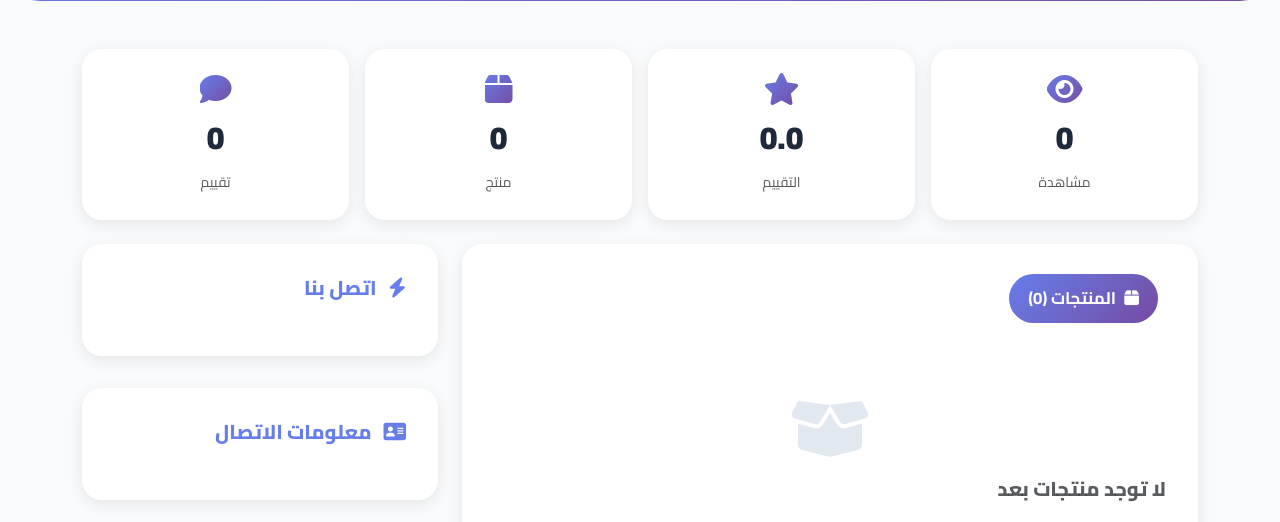
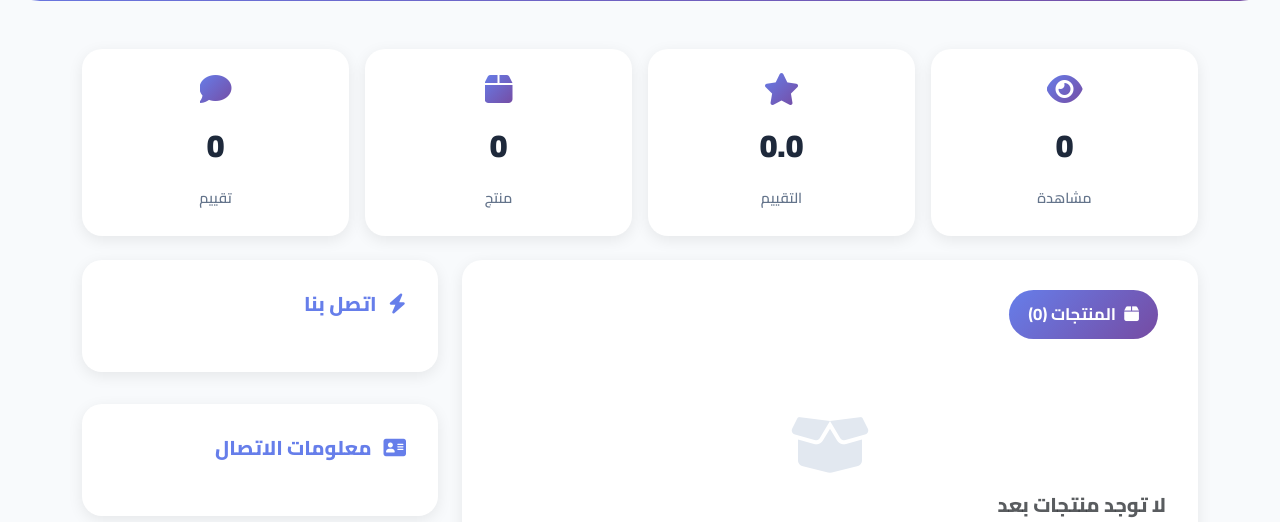
Before and after one commit to sendoo-m/daliil-ay-khidma, a Django app: template templates/directory/business_detail.html in a window 1280 px wide. Shown: the part 337-859 px from the top of the page. Run offline with Django 4.2, Linux system fonts and the light colour scheme; the template is opened without the code that fills it, so the values that code supplies are empty; parts of the project's set-up code (start-up, migrations or seed data) failed here and were passed over.

Commit message:
🎨 إصلاح لون النص في بطاقات الإحصائيات

```diff
--- a/templates/directory/business_detail.html
+++ b/templates/directory/business_detail.html
@@ -41,6 +41,7 @@
 
 .stat-card:hover {
     transform: translateY(-5px);
+    box-shadow: 0 8px 25px rgba(0,0,0,0.15);
 }
 
 .stat-card i {
@@ -48,6 +49,7 @@
     background: linear-gradient(135deg, var(--primary), var(--secondary));
     -webkit-background-clip: text;
     -webkit-text-fill-color: transparent;
+    background-clip: text;
 }
 
 .stat-card .number {
@@ -55,6 +57,13 @@
     font-weight: 900;
     color: #1e293b;
     display: block;
+    margin: 0.5rem 0;
+}
+
+.stat-card .stat-label {
+    font-size: 0.9rem;
+    color: #64748b;
+    font-weight: 600;
 }
 
 .info-card {
@@ -128,7 +137,6 @@
     color: white;
 }
 
-/* Map */
 #businessMap {
     height: 350px;
     width: 100%;
@@ -275,28 +283,28 @@ input:checked ~ .star-label {
             <div class="stat-card">
                 <i class="fas fa-eye"></i>
                 <span class="number">{{ business.view_count|default:0 }}</span>
-                <span class="small text-muted">مشاهدة</span>
+                <span class="stat-label">مشاهدة</span>
             </div>
         </div>
         <div class="col-md-3 col-6">
             <div class="stat-card">
                 <i class="fas fa-star"></i>
                 <span class="number">{{ average_rating|floatformat:1|default:"0.0" }}</span>
-                <span class="small text-muted">التقييم</span>
+                <span class="stat-label">التقييم</span>
             </div>
         </div>
         <div class="col-md-3 col-6">
             <div class="stat-card">
                 <i class="fas fa-box"></i>
                 <span class="number">{{ products.count|default:0 }}</span>
-                <span class="small text-muted">منتج</span>
+                <span class="stat-label">منتج</span>
             </div>
         </div>
         <div class="col-md-3 col-6">
             <div class="stat-card">
                 <i class="fas fa-comment"></i>
                 <span class="number">{{ total_reviews|default:0 }}</span>
-                <span class="small text-muted">تقييم</span>
+                <span class="stat-label">تقييم</span>
             </div>
         </div>
     </div>
@@ -599,7 +607,6 @@ input:checked ~ .star-label {
 console.log('🗺️ Starting business map...');
 console.log('Coordinates:', {{ business.latitude }}, {{ business.longitude }});
 
-// Validate coordinates
 const lat = parseFloat('{{ business.latitude }}');
 const lng = parseFloat('{{ business.longitude }}');
 
```
